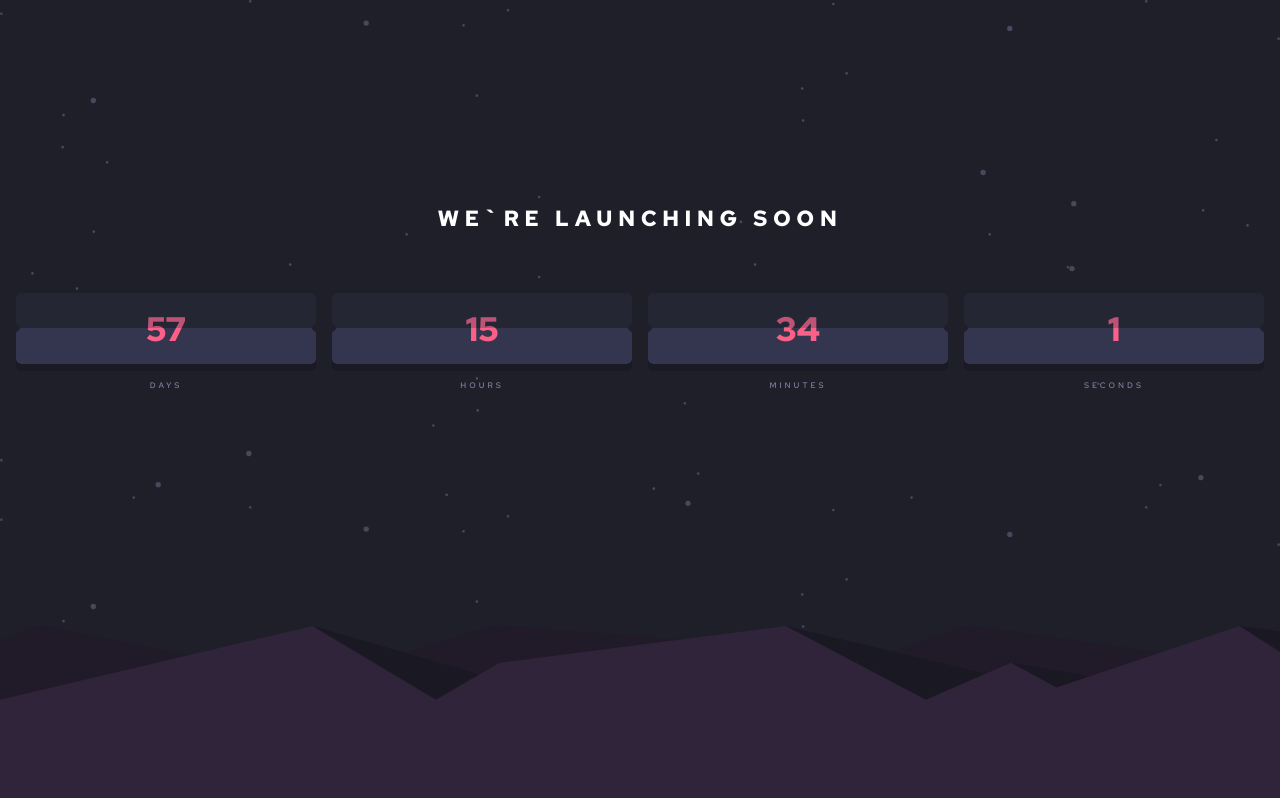
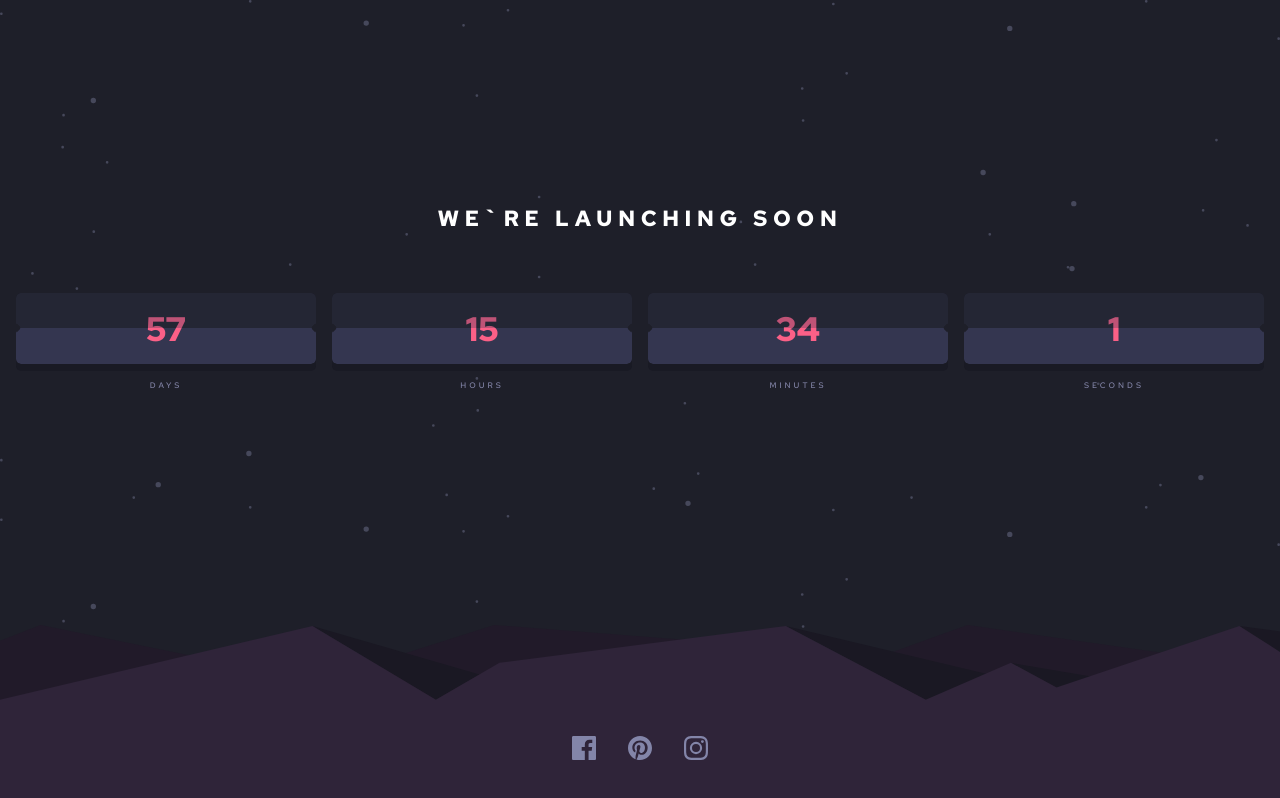
Before and after one commit to Mateeb11/launch-countdown-timer, a React (Vite) app: page / in a window 1280 px wide. Built offline with nearby package versions, Linux system fonts and the light colour scheme.

Commit message:
Added social media nav

```diff
--- a/src/App.jsx
+++ b/src/App.jsx
@@ -1,14 +1,13 @@
 import "./App.scss";
 
 import Countdown from "./Components/Countdown/CountDown";
-
-import prettyHills from "./assets/pattern-hills.svg";
+import Social from "./Components/Social/Social";
 
 function App() {
   return (
     <>
       <Countdown></Countdown>
-      {/* <img src={prettyHills} alt="hills shape" className="background" hidden /> */}
+      <Social></Social>
     </>
   );
 }
--- /dev/null
+++ b/src/Components/Social/Social.jsx
@@ -0,0 +1,15 @@
+import classes from "./Social.module.scss";
+
+import facebook from "../../assets/icon-facebook.svg";
+import pinterest from "../../assets/icon-pinterest.svg";
+import instagram from "../../assets/icon-instagram.svg";
+
+export default function Social() {
+  return (
+    <div className={classes.container}>
+      <img src={facebook} alt="Facebook icon" />
+      <img src={pinterest} alt="Pinterest icon" />
+      <img src={instagram} alt="Instagram icon" />
+    </div>
+  );
+}
--- /dev/null
+++ b/src/Components/Social/Social.module.scss
@@ -0,0 +1,11 @@
+.container {
+  position: absolute;
+  bottom: 5%;
+  left: 0;
+  right: 0;
+
+  display: flex;
+  justify-content: center;
+
+  gap: 2em;
+}
```
